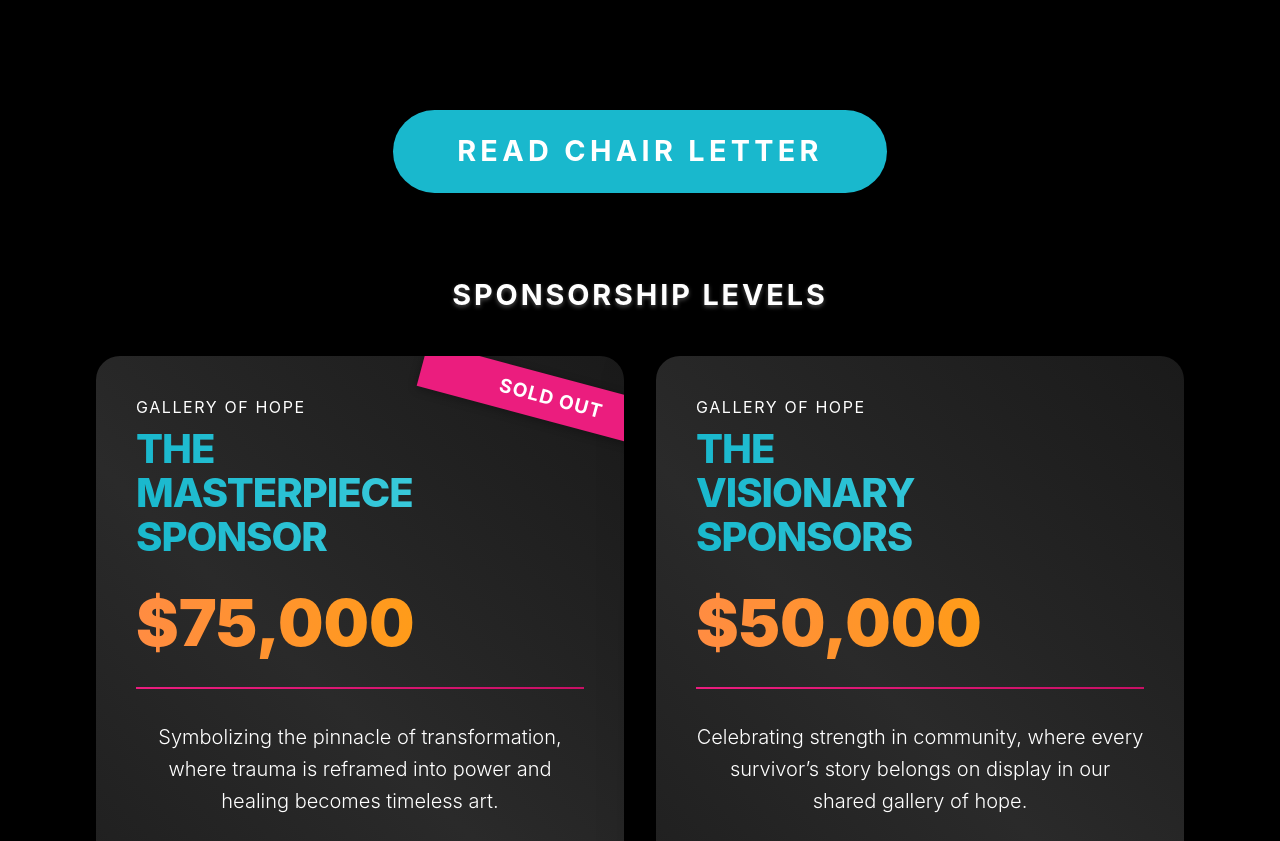
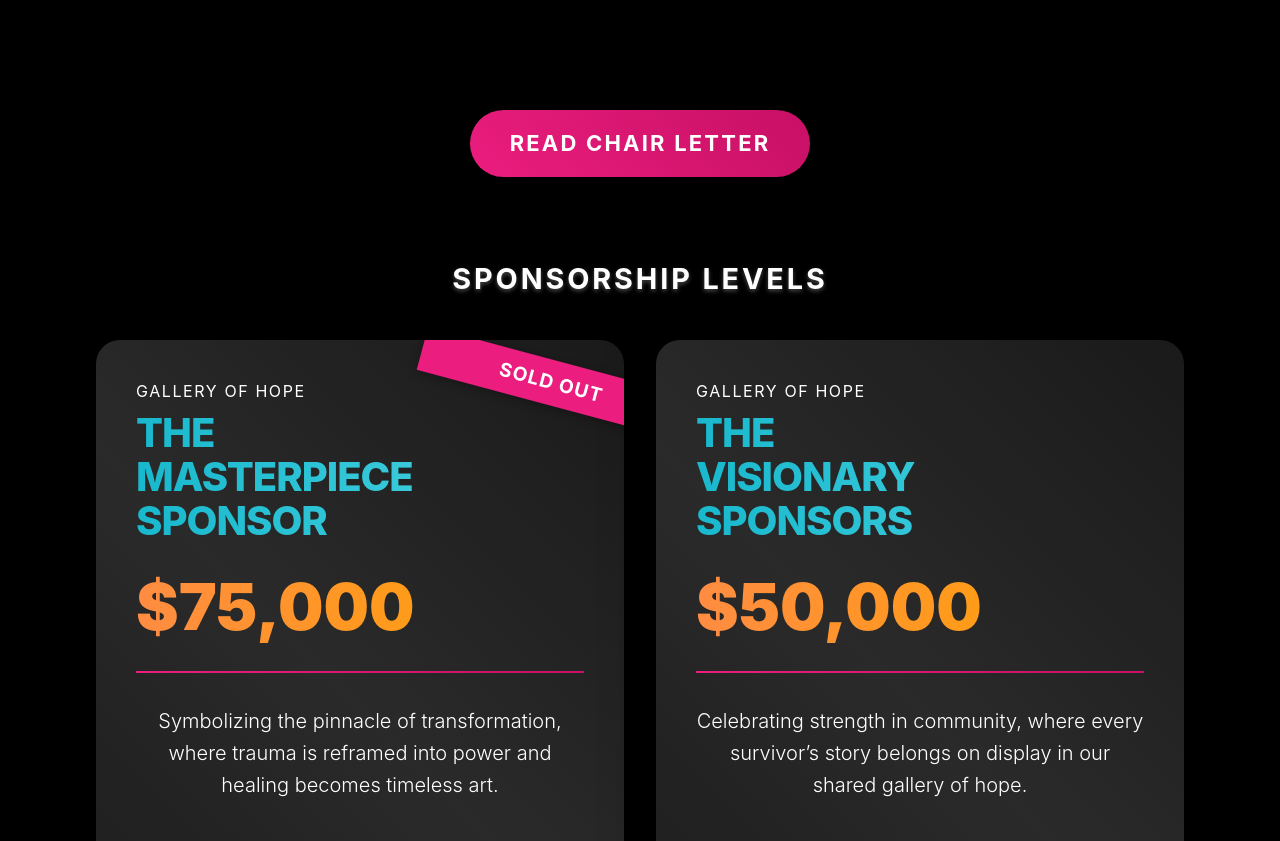
Before and after one commit to ninabrissey/gala-2026, a Next.js app: page / in a window 1280 px wide. Shown: the part 1452-2293 px from the top of the page. Built offline with nearby package versions, Linux system fonts and the light colour scheme; a web font is replaced by a local one; what @mui/material-nextjs would draw is missing.

Commit message:
Update chair button

```diff
--- a/src/app/page.tsx
+++ b/src/app/page.tsx
@@ -84,24 +84,24 @@ export default function Home() {
               variant="contained"
               onClick={() => setChairLetterOpen(!chairLetterOpen)}
               sx={{
-                backgroundColor: (theme) => theme.palette.primary.main,
+                background: (theme) => theme.gradients.buttonPrimary,
                 color: 'white',
                 fontWeight: 'bold',
                 textTransform: 'uppercase',
-                letterSpacing: '0.15em',
-                fontSize: '1.8rem',
-                px: 8,
-                py: 2,
-                boxShadow: (theme) => theme.shadows[3],
+                letterSpacing: '0.1em',
+                fontSize: { xs: '1.125rem', md: '1.375rem' },
+                px: { xs: 4, md: 5 },
+                py: { xs: 1.5, md: 1.75 },
+                boxShadow: (theme) => theme.shadows[6],
                 '&:hover': {
-                  backgroundColor: (theme) => theme.palette.primary.dark,
-                  boxShadow: (theme) => theme.shadows[4],
-                  transform: 'translateY(-2px)',
+                  background: (theme) => theme.gradients.buttonHover,
+                  boxShadow: (theme) => theme.shadows[8],
+                  transform: 'scale(1.05)',
                 },
                 transition: 'all 0.3s ease',
               }}
             >
-              {chairLetterOpen ? 'CLOSE CHAIR LETTER' : 'READ CHAIR LETTER'}
+              {chairLetterOpen ? 'Close Chair Letter' : 'Read Chair Letter'}
             </Button>
           </Box>
           {chairLetterOpen && <ChairLetter />}
```
